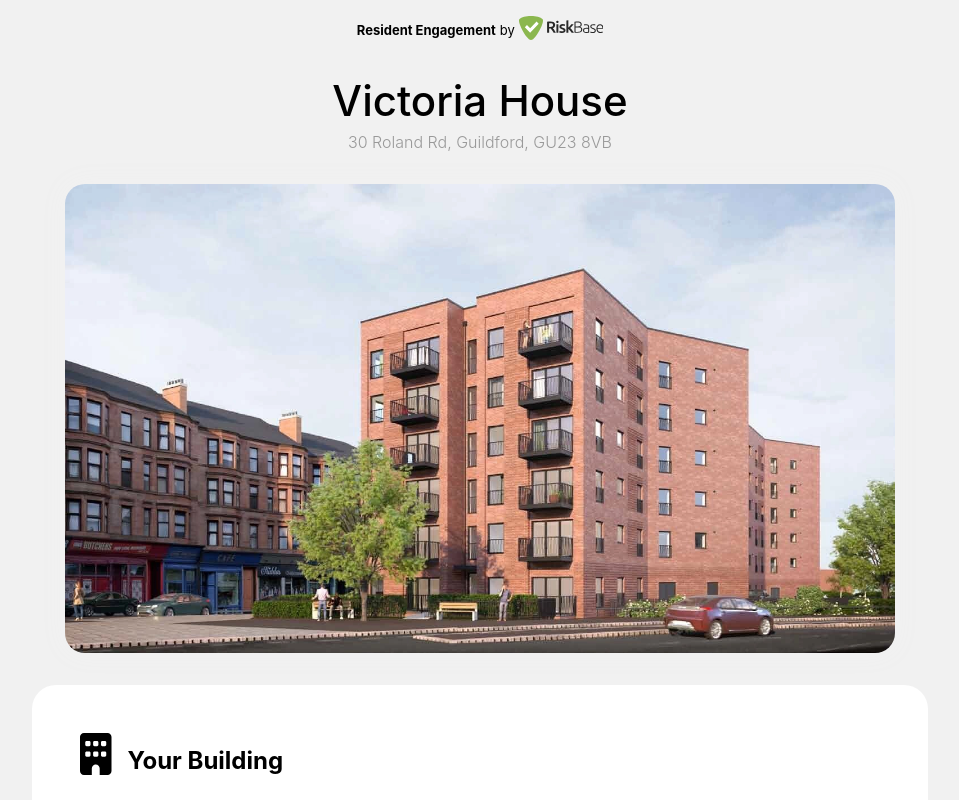
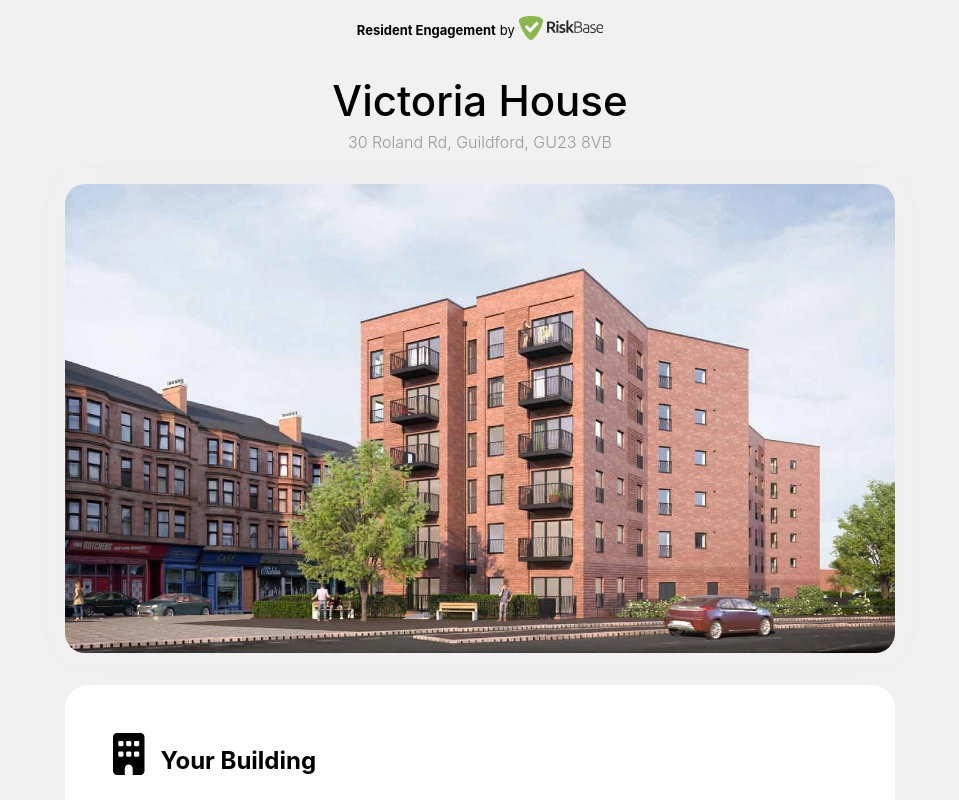
Before and after one commit to kiahtl/riskbase-rs-engagement, a React (Create React App) app: page / in a window 1280 px wide. Shown: the top 800 px of the page, without its empty margins (160-1119 px from the left). Built offline with nearby package versions, Linux system fonts and the light colour scheme.

Commit message:
change to styling

```diff
--- a/src/App.css
+++ b/src/App.css
@@ -1,6 +1,6 @@
 .App {
   display: grid;
-  grid-template-columns: 1fr 70% 1fr;
+  grid-template-columns: 1fr minmax(min-content, 830px) 1fr;
   row-gap: 2rem;
   text-align: center;
   background-color: #F1F1F1;
@@ -25,11 +25,7 @@
   grid-column: 2 / span 1;
   display: grid;
   row-gap: 2rem;
-}
-
-.building-container {
-  display: grid;
-  row-gap: 2rem;
+  max-width: 830px;
 }
 
 .info-wrapper {
--- a/src/components/building/building.styles.css
+++ b/src/components/building/building.styles.css
@@ -15,12 +15,14 @@
     font-weight: 300;
     letter-spacing: 0px;
 }
-
+.building-container {
+    display: grid;
+    row-gap: 2rem;
+}
 .building-image img {
     margin: auto;
     display: block;
     width: 100%;
-    max-width: 830px;
     border-radius: 20px;
     filter: drop-shadow(0px 0px 12px #f1f1f1);
     -webkit-transition: all .3s linear;
```
Also changed, not shown: 1 other file (tests, documents, lock files or other folders).
